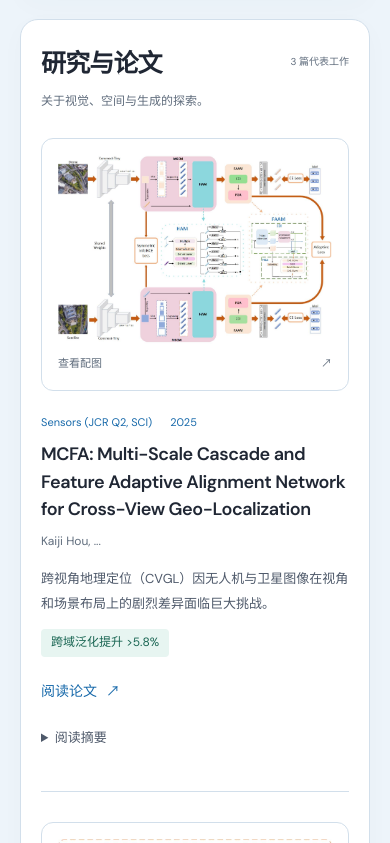
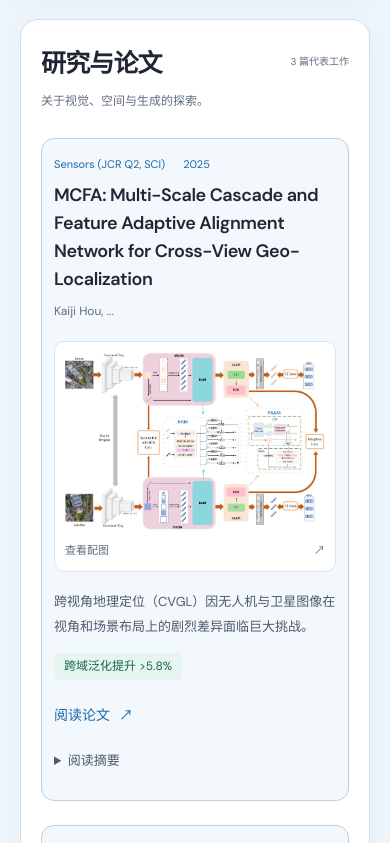
Before and after one commit to kaijiHou/kaijihou.github.io, a Vue app: page / in a window 390 px wide. Shown: the part 3821-4664 px from the top of the page. Built offline with nearby package versions, Linux system fonts and the light colour scheme.

Commit message:
Group each publication with its title and diagram in a distinct card

```diff
--- a/src/App.vue
+++ b/src/App.vue
@@ -159,12 +159,14 @@ onUnmounted(() => {
       <section id="publications" class="section" aria-labelledby="publications-title">
         <div class="section-heading"><div><h2 id="publications-title">研究与论文</h2><p>关于视觉、空间与生成的探索。</p></div><span class="section-note">{{ site.publications.length }} 篇代表工作</span></div>
         <div class="publication-list">
-          <article v-for="paper in site.publications" :key="paper.title" class="publication">
+          <article v-for="(paper, index) in site.publications" :key="paper.title" class="publication" :aria-labelledby="'paper-title-' + index">
+            <header class="paper-heading">
+              <div class="paper-meta"><span>{{ paper.venue }}</span><time>{{ paper.year }}</time></div>
+              <h3 :id="'paper-title-' + index"><a :href="paper.links.paper" target="_blank" rel="noopener noreferrer">{{ paper.title }}</a></h3>
+              <p class="paper-authors">{{ paper.authors }}</p>
+            </header>
             <button class="paper-image" @click="openImage(paper.image, paper.title)" :aria-label="'放大论文配图：' + paper.title"><img :src="paper.image" :alt="paper.title + '方法图'" loading="lazy" width="280" height="190" /><span>查看配图 <span aria-hidden="true">↗</span></span></button>
             <div class="paper-body">
-              <div class="paper-meta"><span>{{ paper.venue }}</span><time>{{ paper.year }}</time></div>
-              <h3><a :href="paper.links.paper" target="_blank" rel="noopener noreferrer">{{ paper.title }}</a></h3>
-              <p class="paper-authors">{{ paper.authors }}</p>
               <p class="paper-intro">{{ paper.abstract.split('。')[0] }}。</p>
               <p class="paper-highlight">{{ paper.highlight }}</p>
               <div class="paper-actions"><a v-for="link in links(paper.links)" :key="link.key" class="text-link" :href="link.href" target="_blank" rel="noopener noreferrer">{{ linkLabel[link.key] ?? link.key }} <span aria-hidden="true">↗</span></a></div>
--- a/src/style.css
+++ b/src/style.css
@@ -112,21 +112,21 @@ body:has(dialog[open]) { overflow: hidden; }
 .section-heading { display: flex; align-items: flex-end; justify-content: space-between; gap: 25px; margin-bottom: 36px; }
 .section-heading p { font-size: 14px; color: var(--muted); margin-top: 10px; }
 .section-note { color: var(--muted); font-size: 12px; white-space: nowrap; padding-bottom: 4px; }
-.publication { display: grid; grid-template-columns: minmax(0, 1fr) minmax(0, 1.2fr); gap: 46px; padding-block: 38px; border-top: 1px solid var(--border); align-items: center; }
-.publication:first-child { border-top: 0; padding-top: 0; }
-.publication:last-child { padding-bottom: 0; }
-.paper-image { width: 100%; border: 1px solid var(--border); border-radius: 12px; overflow: hidden; padding: 20px; background: white; text-align: left; }
+.publication-list { display: grid; gap: 26px; }
+.publication { display: grid; grid-template-columns: minmax(0, 1fr) minmax(0, 1.2fr); gap: 12px 30px; padding: 24px; background: #f3f8fd; border: 1px solid #bdcfdf; border-radius: 16px; align-items: start; }
+.paper-heading { grid-column: 2; min-width: 0; }
+.paper-image { grid-column: 1; grid-row: 1 / span 2; align-self: center; width: 100%; border: 1px solid #d9e4ee; border-radius: 10px; overflow: hidden; padding: 16px; background: white; text-align: left; }
 .paper-image img { width: 100%; height: auto; max-height: 300px; object-fit: contain; transition: transform .3s ease; }
 .paper-image:hover img { transform: scale(1.025); }
 .paper-image { cursor: zoom-in; }
 .paper-image > span { display: flex; justify-content: space-between; align-items: center; margin-top: 10px; color: var(--muted); font-size: 11px; }
 .paper-image:hover { border-color: var(--accent); }
-.paper-body { min-width: 0; }
+.paper-body { grid-column: 2; min-width: 0; }
 .paper-meta { display: flex; gap: 18px; flex-wrap: wrap; color: var(--accent); font-size: 12px; margin-bottom: 8px; }
-.paper-body h3 { font-size: 19px; letter-spacing: -.025em; line-height: 1.55; max-width: 760px; }
-.paper-body h3 a:hover { color: var(--accent); }
+.paper-heading h3 { font-size: 19px; letter-spacing: -.025em; line-height: 1.55; max-width: 760px; }
+.paper-heading h3 a:hover { color: var(--accent); }
 .paper-authors { color: var(--muted); font-size: 12px; margin-top: 7px; }
-.paper-intro { font-size: 13px; line-height: 1.9; margin-top: 14px; }
+.paper-intro { font-size: 13px; line-height: 1.9; }
 .paper-highlight { display: inline-block; font-size: 12px; margin-top: 13px; padding: 3px 10px; border-radius: 4px; background: #e7f5f1; color: #176451; }
 .paper-actions { display: flex; gap: 16px; margin-top: 13px; }
 details summary { cursor: pointer; font-size: 13px; color: var(--text-secondary); padding-block: 9px; min-height: 44px; }
@@ -244,7 +244,7 @@ details p { padding-block: 8px; line-height: 1.9; font-size: 14px; }
   .directory-arrow { width: 22px; height: 22px; }
   .directory-label { font-size: 12px; }
   .section { padding: 32px; }
-  .publication { grid-template-columns: minmax(0, 1fr) minmax(0, 1.1fr); gap: 28px; }
+  .publication { grid-template-columns: minmax(0, 1fr) minmax(0, 1.1fr); column-gap: 22px; padding: 20px; }
   .project-board, .experience { grid-template-columns: 190px minmax(0, 1fr); gap: 28px; }
   .about-section { gap: 40px; }
   .project-image img { height: 250px; }
@@ -295,11 +295,13 @@ details p { padding-block: 8px; line-height: 1.9; font-size: 14px; }
   .section-heading { margin-bottom: 25px; align-items: start; }
   .section-heading p { font-size: 12px; }
   .section-note { font-size: 10px; padding-top: 7px; }
-  .publication { grid-template-columns: minmax(0, 1fr); gap: 22px; padding-block: 30px; }
-  .paper-image { display: block; padding: 16px; background: #fff; }
+  .publication-list { gap: 24px; }
+  .publication { grid-template-columns: minmax(0, 1fr); gap: 18px; padding: 16px 12px; border-radius: 13px; }
+  .paper-heading, .paper-image, .paper-body { grid-column: auto; grid-row: auto; }
+  .paper-image { display: block; padding: 10px; background: #fff; }
   .paper-image img { width: 100%; height: auto; max-height: 310px; object-fit: contain; mix-blend-mode: normal; }
   .paper-image > span { font-size: 11px; margin-top: 10px; }
-  .paper-body h3 { font-size: 18px; }
+  .paper-heading h3 { font-size: 18px; }
   .paper-meta { font-size: 11px; }
   .paper-actions .text-link { min-height: 44px; }
   .project-board { grid-template-columns: minmax(0, 1fr); gap: 20px; }
@@ -364,6 +366,7 @@ body:has(.portfolio[data-theme='dark']) { background: #18191b; }
 [data-theme='dark'] .career-overview { box-shadow: none; border-color: var(--border); }
 [data-theme='dark'] .home-directory button { --text: #202734; --text-secondary: #4e596a; }
 [data-theme='dark'] .paper-image { background: #fff; color-scheme: light; }
+[data-theme='dark'] .publication { background: #292c31; border-color: #50565f; }
 [data-theme='dark'] .paper-image > span { color: #526477; }
 [data-theme='dark'] .paper-highlight { background: #263b35; color: #a9decc; }
 [data-theme='dark'] .project-picker button:hover { background: #2b2e32; }
```
